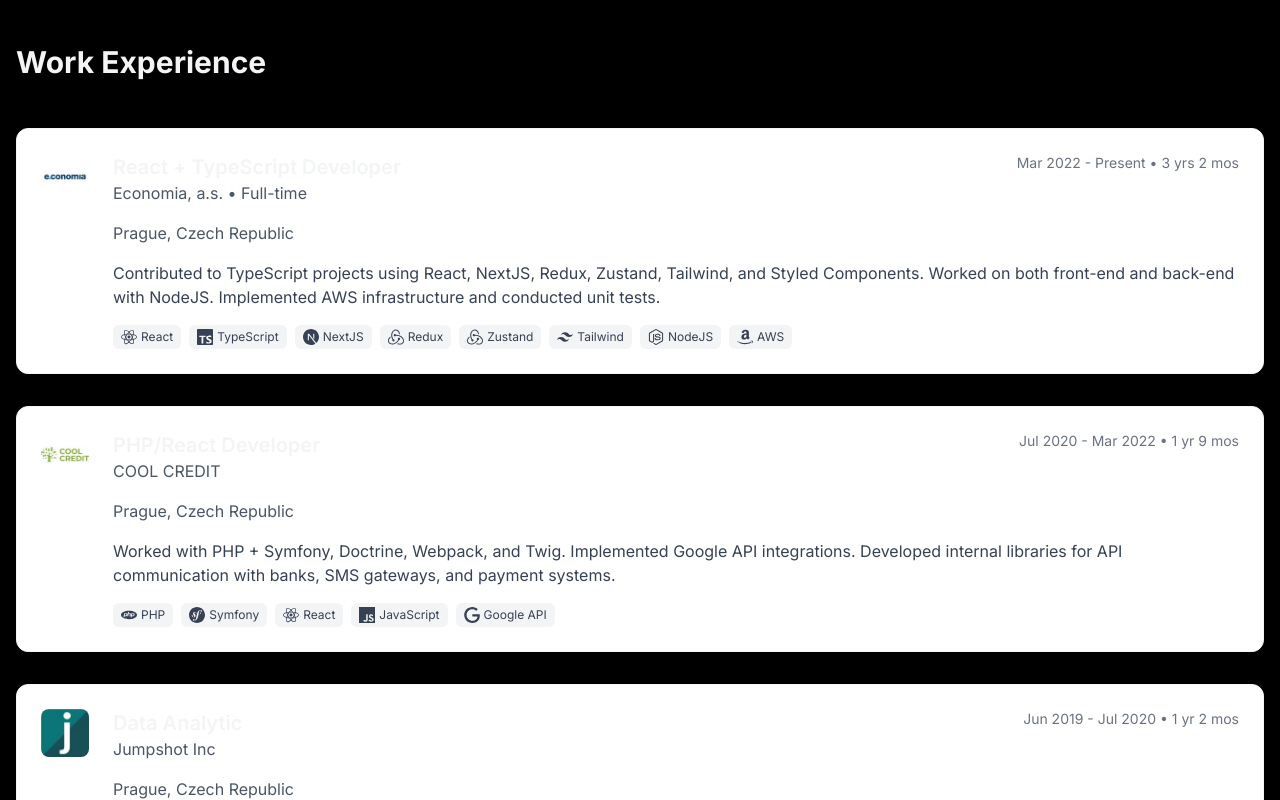
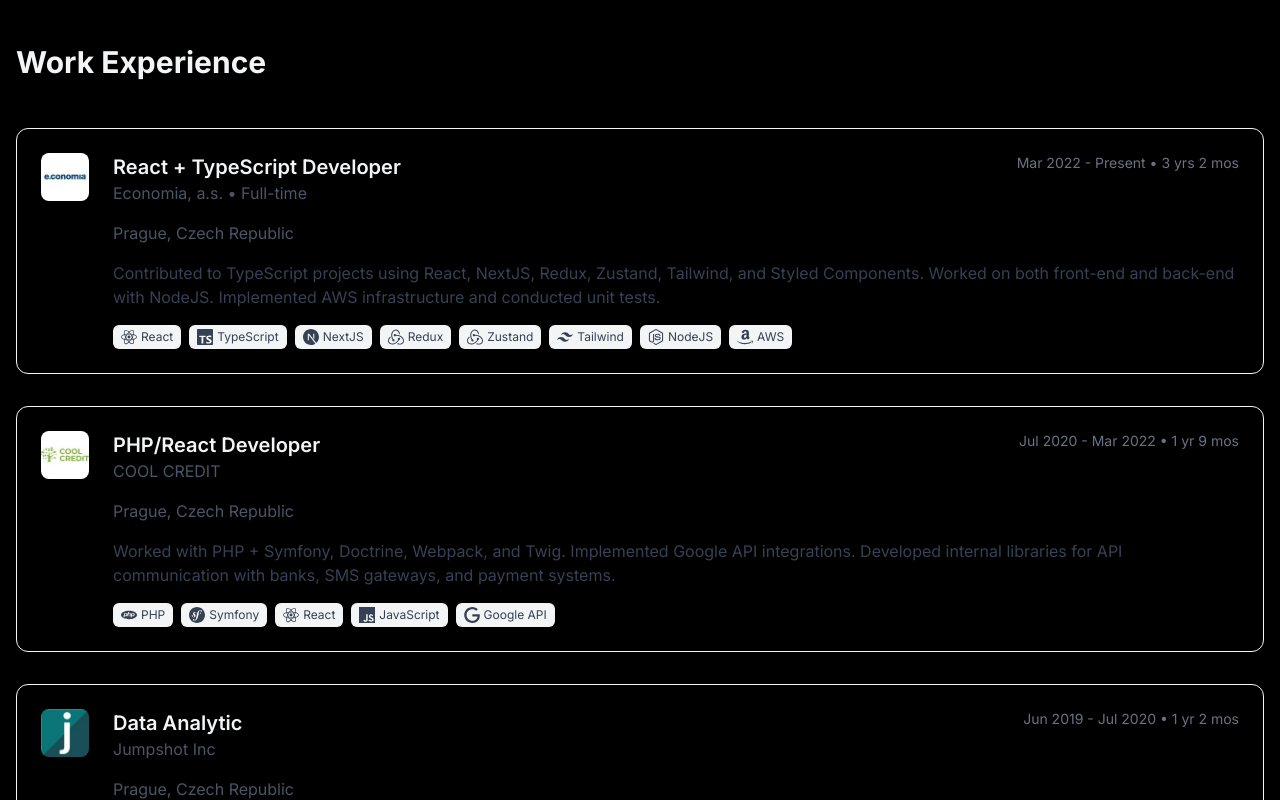
Before and after one commit to vyacheslav-voloshyn/vvoloshyn.dev, a Next.js app: page / in a window 1280 px wide. Shown: the part 860-1660 px from the top of the page. Built offline with nearby package versions, Linux system fonts and the light colour scheme.

Commit message:
fix(styling): Fix styling errors

```diff
--- a/src/components/layout/Navigation.tsx
+++ b/src/components/layout/Navigation.tsx
@@ -52,7 +52,7 @@
             initial={{ opacity: 0, y: -20 }}
             animate={{ opacity: 1, y: 0 }}
             exit={{ opacity: 0, y: -20 }}
-            className="absolute left-0 right-0 top-16 bg-white p-4 shadow-lg dark:bg-gray-900 md:hidden"
+            className="absolute left-0 right-0 top-16 p-4 shadow-lg dark:bg-gray-900 md:hidden"
           >
             <div className="flex flex-col space-y-4">
               {navItems.map((item) => (
--- a/src/components/projects/ProjectCard.tsx
+++ b/src/components/projects/ProjectCard.tsx
@@ -6,7 +6,7 @@
 
 export const ProjectCard = ({ project }: ProjectCardProps) => {
   return (
-    <div className="group relative overflow-hidden rounded-xl bg-white shadow-lg transition-all duration-300 hover:shadow-2xl dark:bg-gray-800">
+    <div className="group relative overflow-hidden rounded-xl shadow-lg transition-all duration-300 hover:shadow-2xl dark:bg-gray-800">
       <div className="relative h-48 overflow-hidden">
         <Image
           src={project.image}
--- a/src/components/sections/ExperienceCard.tsx
+++ b/src/components/sections/ExperienceCard.tsx
@@ -33,13 +33,12 @@
   technologies?: Technology[];
 }
 
-// Map of icon names to their components
 const iconMap: Record<string, IconType> = {
   react: SiReact,
   typescript: SiTypescript,
   nextjs: SiNextdotjs,
   redux: SiRedux,
-  zustand: SiRedux, // Using Redux icon as placeholder
+  zustand: SiRedux,
   tailwind: SiTailwindcss,
   nodejs: SiNodedotjs,
   aws: SiAmazon,
@@ -63,7 +62,7 @@
   technologies = [],
 }: ExperienceCardProps) {
   return (
-    <div className="rounded-xl border border-gray-100 bg-white p-4 shadow-lg transition-all hover:shadow-xl dark:border-gray-700 dark:bg-gray-900 sm:p-6">
+    <div className="rounded-xl border border-gray-100 p-4 shadow-lg transition-all hover:shadow-xl dark:border-gray-700 dark:bg-gray-900 sm:p-6">
       <div className="flex flex-col gap-4 sm:flex-row sm:gap-6">
         <div className="relative h-12 w-12 flex-shrink-0">
           <Image src={logo} alt={company} fill className="rounded-lg object-contain" />
```
